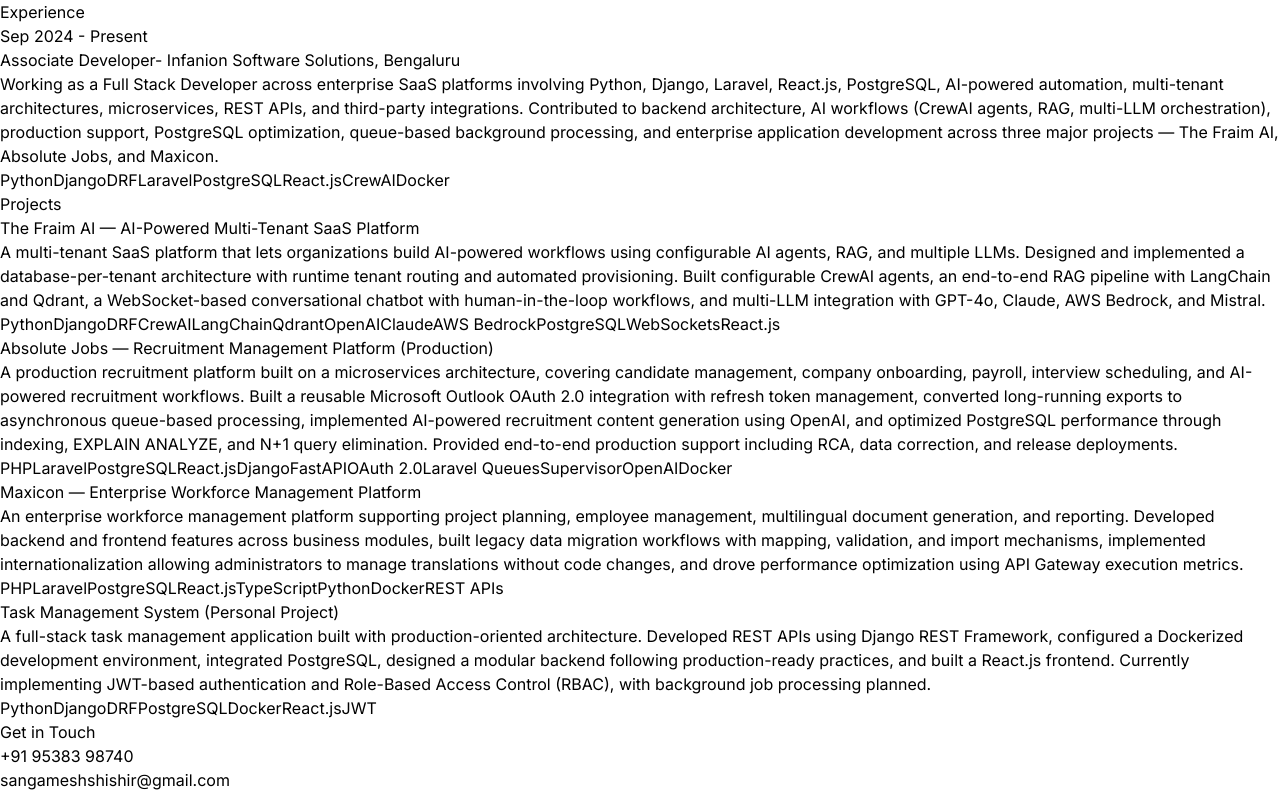
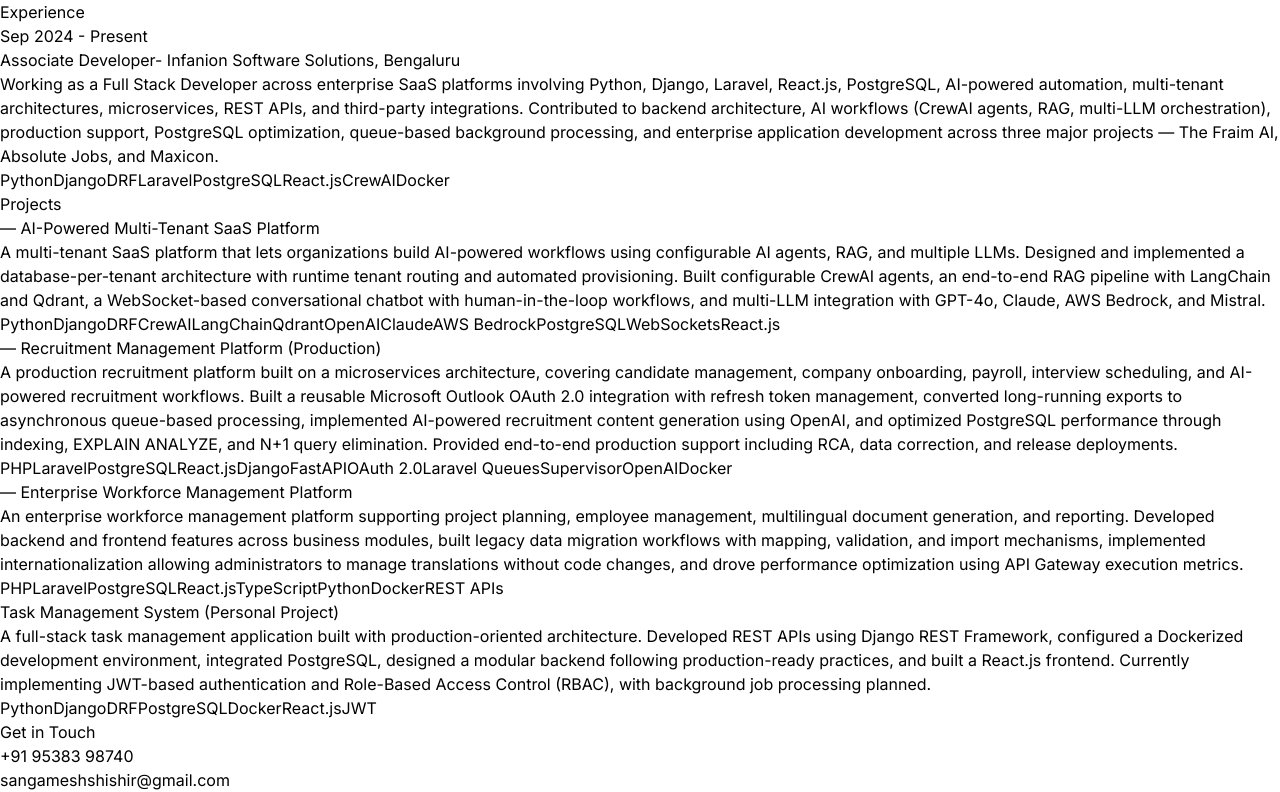
Before and after one commit to ShishirSangu/React_Portfolio, a React (Vite) app: page / in a window 1280 px wide. Shown: the part 1872-2664 px from the top of the page. Built offline with nearby package versions, Linux system fonts and the light colour scheme.

Commit message:
removed real project names

```diff
--- a/src/constants/index.js
+++ b/src/constants/index.js
@@ -23,7 +23,7 @@
 
 export const PROJECTS = [
   {
-    title: "The Fraim AI — AI-Powered Multi-Tenant SaaS Platform",
+    title: "— AI-Powered Multi-Tenant SaaS Platform",
     description:
       "A multi-tenant SaaS platform that lets organizations build AI-powered workflows using configurable AI agents, RAG, and multiple LLMs. Designed and implemented a database-per-tenant architecture with runtime tenant routing and automated provisioning. Built configurable CrewAI agents, an end-to-end RAG pipeline with LangChain and Qdrant, a WebSocket-based conversational chatbot with human-in-the-loop workflows, and multi-LLM integration with GPT-4o, Claude, AWS Bedrock, and Mistral.",
     technologies: [
@@ -42,7 +42,7 @@
     ],
   },
   {
-    title: "Absolute Jobs — Recruitment Management Platform (Production)",
+    title: "— Recruitment Management Platform (Production)",
     description:
       "A production recruitment platform built on a microservices architecture, covering candidate management, company onboarding, payroll, interview scheduling, and AI-powered recruitment workflows. Built a reusable Microsoft Outlook OAuth 2.0 integration with refresh token management, converted long-running exports to asynchronous queue-based processing, implemented AI-powered recruitment content generation using OpenAI, and optimized PostgreSQL performance through indexing, EXPLAIN ANALYZE, and N+1 query elimination. Provided end-to-end production support including RCA, data correction, and release deployments.",
     technologies: [
@@ -60,7 +60,7 @@
     ],
   },
   {
-    title: "Maxicon — Enterprise Workforce Management Platform",
+    title: "— Enterprise Workforce Management Platform",
     description:
       "An enterprise workforce management platform supporting project planning, employee management, multilingual document generation, and reporting. Developed backend and frontend features across business modules, built legacy data migration workflows with mapping, validation, and import mechanisms, implemented internationalization allowing administrators to manage translations without code changes, and drove performance optimization using API Gateway execution metrics.",
     technologies: [
```
